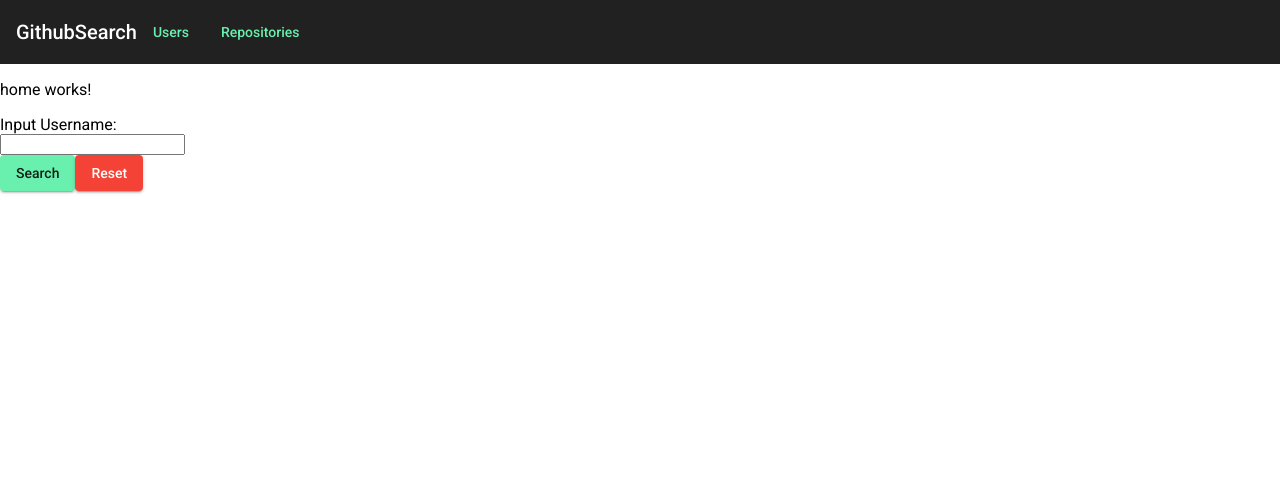
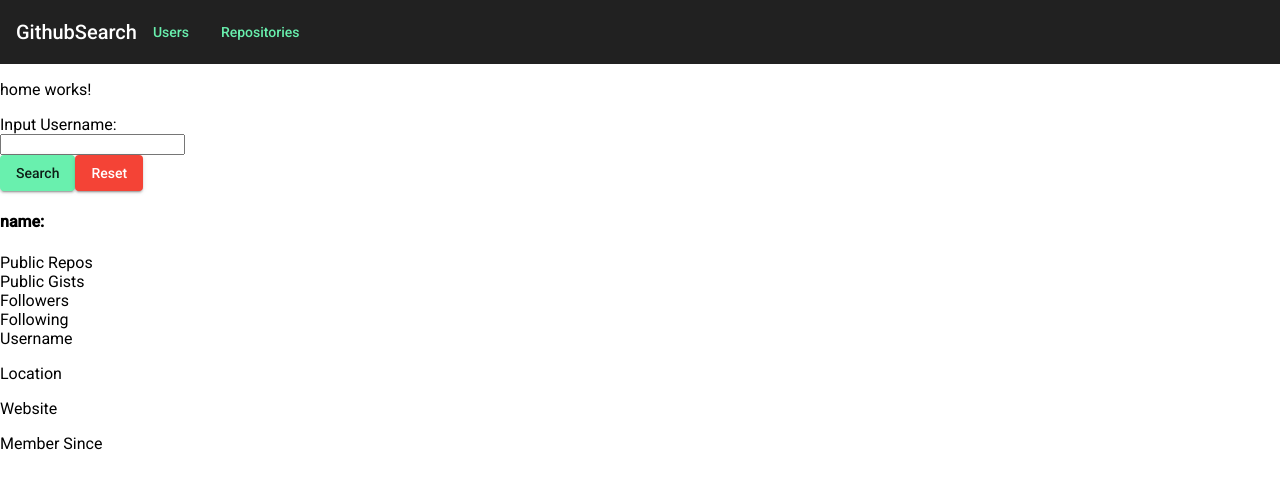
Before and after one commit to Wakarende/Github-Search, an Angular app: page /users in a window 1280 px wide. Shown: the top 488 px of the page. Built offline with nearby package versions, Linux system fonts and the light colour scheme.

Commit message:
adding html to display username github

```diff
--- a/src/app/app.module.ts
+++ b/src/app/app.module.ts
@@ -9,6 +9,8 @@ import { MatListModule } from '@angular/material/list'
 import { MatInputModule } from '@angular/material/input'
 import { MatFormFieldModule } from '@angular/material/form-field'
 import { MatCardModule } from '@angular/material/card'
+import { MatGridListModule } from '@angular/material/grid-list';
+import { MatTableModule } from '@angular/material/table';
 
 import { AppRoutingModule } from './app-routing.module';
 import { AppComponent } from './app.component';
@@ -44,7 +46,9 @@ import { GithubService } from './service/github.service'
     MatFormFieldModule,
     MatInputModule,
     MatCardModule,
-    HttpClientModule
+    HttpClientModule,
+    MatGridListModule,
+    MatTableModule
   ],
   providers: [GithubService],
   bootstrap: [AppComponent]
--- a/src/app/repositories/repositories.component.ts
+++ b/src/app/repositories/repositories.component.ts
@@ -1,4 +1,6 @@
+import { stringify } from '@angular/compiler/src/util';
 import { Component, OnInit } from '@angular/core';
+import { GithubService } from '../service/github.service'
 
 @Component({
   selector: 'app-repositories',
@@ -6,9 +8,18 @@ import { Component, OnInit } from '@angular/core';
   styleUrls: ['./repositories.component.css']
 })
 export class RepositoriesComponent implements OnInit {
+username;
 
-  constructor() { }
+  constructor(private githubService: GithubService) {
 
+  }
+  // getRepos(){
+  //   this.state.$subject
+  //   .subscribe((username:string)) => {
+  //     this.username = username
+  //     this.getRepos()
+  //   }
+  // }
   ngOnInit(): void {
   }
 
--- a/src/app/service/github.service.ts
+++ b/src/app/service/github.service.ts
@@ -8,6 +8,7 @@ export class GithubService {
   username:string;
 
   // apiUrl = 'https://api.github.com/users?per_page=10';
+  urlRepo = 'https://api.github.com/search/repositories?q='
   constructor(private http:HttpClient) { }
 
   getUser() {
@@ -19,4 +20,7 @@ export class GithubService {
   updateUsername(username:string){
     this.username = username;
   }
+  getRepository(){
+    return this.http.get()
+  }
 }
--- a/src/app/users/users.component.html
+++ b/src/app/users/users.component.html
@@ -1,9 +1,81 @@
 <!-- Search Form  -->
-<form>
+<form (ngSubmit)="search()">
   <mat-label>Input Username:</mat-label><br>
-  <input matInput placeholder="Username" value="" appearance="fill"><br>
+  <input matInput placeholder="Username" value="" appearance="fill" [(ngModel)]="username" [ngModelOptions]="{standalone: true}"><br>
   <button mat-raised-button color="accent">Search</button>
-  <button mat-raised-button color="warn">Reset</button>
+  <button mat-raised-button color="warn" (click)="reset()">Reset</button>
+</form>
+<!-- Basic Information Display  -->
+<!-- <div class="container">
+  <mat-card color="primary">
+    <mat-card-title>{{ user?.name }}</mat-card-title>
+    <mat-card-content>
+      <mat-grid-list cols="2" rowHeight="50px">
+        <mat-grid-tile>
+          <img class="image" src="{{ user?.avatar_url }}" alt="Profile Picture">
+        </mat-grid-tile>
+         <mat-grid-tile>
+          <span>{{ user?.public_repos }} Public Repos</span><br>
+          <span>{{ user?.public_gists }} Public Gists</span><br>
+          <span>{{ user?.followers }} Followers</span><br>
+          <span>{{ user?.following }} Following</span><br>
+        </mat-grid-tile>
+        </mat-grid-list>
+        <mat-grid-list cols="1">
+          <label for="">Username:</label>
+          <p>{{ user?.login }}</p>
+          <label for="">Location:</label>
+          <p>{{ user?.location }}</p>
+          <label for="">Website:</label>
+          <p>{{ user?.blog }}</p>
+          <label for="">Member Since:</label>
+          <p>{{ user?.created_at | date: 'shortDate' }}</p>
+        </mat-grid-list>
+    </mat-card-content>
+  </mat-card>
+</div>
+<!-- Repository Details  -->
+<!-- <div class="container">
+  <mat-card>
+    <mat-card-title>Repos</mat-card-title>
+    <mat-card-content>
+      <h4>
+        <a href="{{ repos.html_url }}" target="_blank">{{ repos.name }}</a>
+      </h4>
+      <p> {{ repos.description }}</p>
+      <span>{{ repos.watchers }} Stars</span>
+      <span>{{ repos.forks }} Forks</span>
 
-</form>
-<app-users-display></app-users-display>
+    </mat-card-content>
+  </mat-card>
+
+</div> -->
+<!-- User Display  -->
+<h4>name: {{ user?.name }}</h4>
+<span>{{ user?.public_repos }} Public Repos</span><br>
+<span>{{ user?.public_gists }} Public Gists</span><br>
+<span>{{ user?.followers }} Followers</span><br>
+<span>{{ user?.following }} Following</span><br>
+
+<label for="">Username</label>
+<p>{{ user?.login }}</p>
+<label for="">Location</label>
+<p>{{ user?.location }}</p>
+<label for="">Website</label>
+<p>{{ user?.blog }}</p>
+<label for="">Member Since</label>
+<p>{{ user?.created_at | date: 'shortDate' }}</p>
+
+<!-- Repo Display  -->
+<section *ngFor="let repo of repos">
+<h4>Repos</h4>
+<h5>
+  <a href="{{ repo.html_url }}" target="_blank">{{repo.name}}</a>
+</h5>
+<p>{{ repo.description }}</p>
+<span>{{ repo.watchers }} Stars</span>
+<span>{{ repo.forks }} Forks</span>
+</section>
+
+
+<!-- <app-users-display></app-users-display> -->
```
